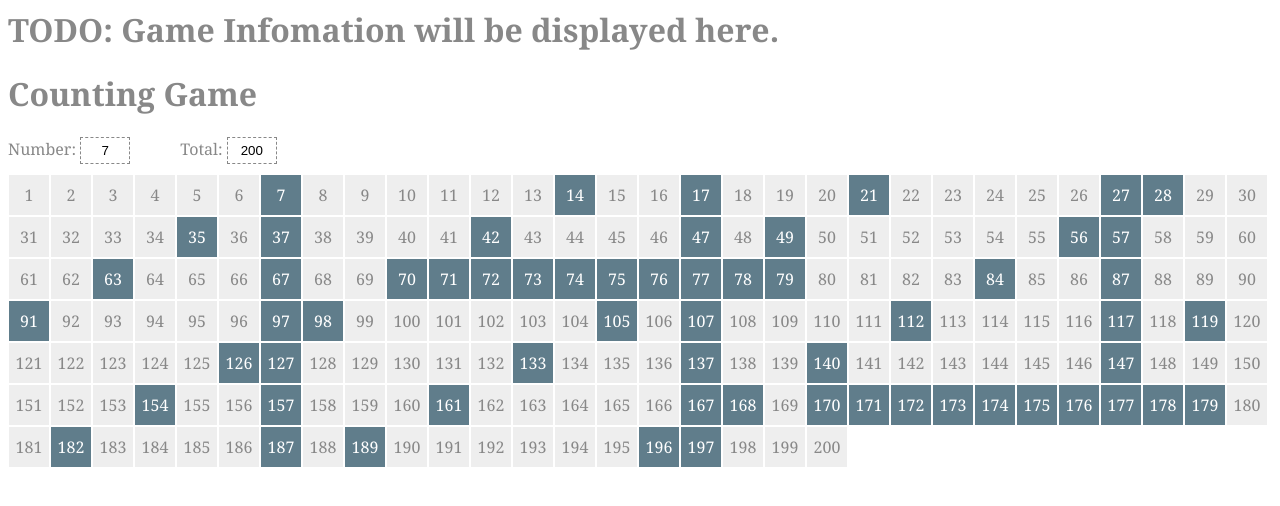
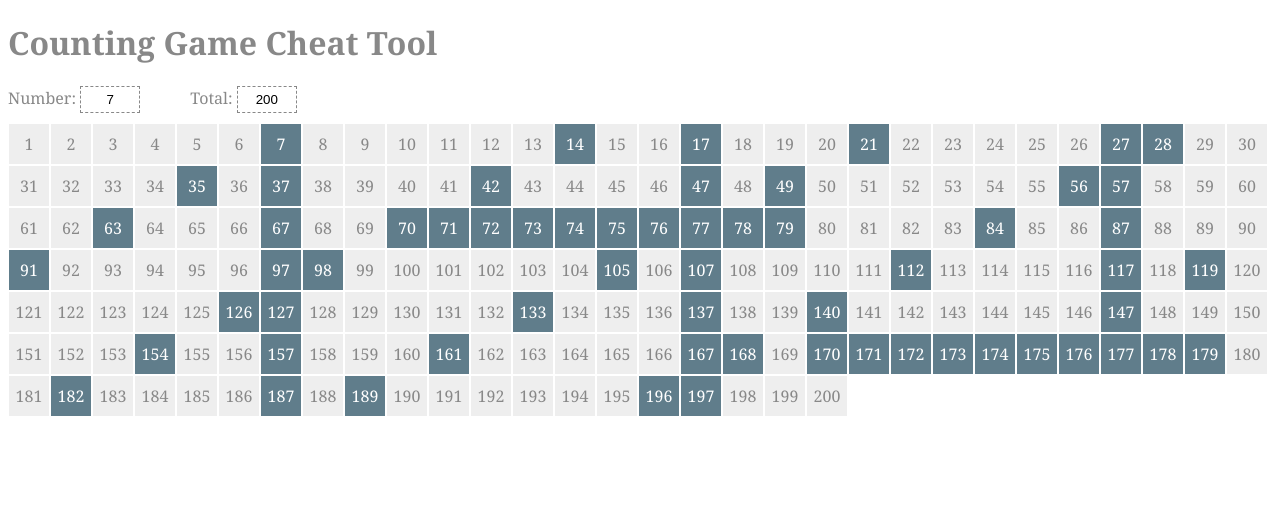
Before and after one commit to apoliszk/CountingGame, a website: page index.html in a window 1280 px wide. Drawn offline with Linux system fonts and the light colour scheme.

Commit message:
move h1 to game info component; add favicon

```diff
--- a/app/game.component.html
+++ b/app/game.component.html
@@ -1,4 +1,3 @@
-<h1>Counting Game</h1>
 <div class="control-bar">
     <div class="control-bar-item">
         <label>Number:</label>
--- /dev/null
+++ b/app/info.component.html
@@ -0,0 +1 @@
+<h1>Counting Game Cheat Tool</h1>
--- a/app/info.component.js
+++ b/app/info.component.js
@@ -2,7 +2,7 @@
     app.InfoComponent =
         ng.core.Component({
             selector: 'my-info',
-            template: '<h1>TODO: Game Infomation will be displayed here.</h1>'
+            templateUrl: 'app/info.component.html'
         })
         .Class({
             constructor: function() {}
--- a/index.html
+++ b/index.html
@@ -1,7 +1,10 @@
+<!DOCTYPE HTML>
 <html>
 
 <head>
-    <title>Angular 2 QuickStart JS</title>
+    <meta charset="UTF-8">
+    <title>Counting Game</title>
+    <link rel="shortcut icon" type="image/ico" href="favicon.ico">
     <meta name="viewport" content="width=device-width, initial-scale=1">
     <link rel="stylesheet" href="styles.css">
     <!-- 1. Load libraries -->
```
Also changed, not shown: favicon.ico (added).
